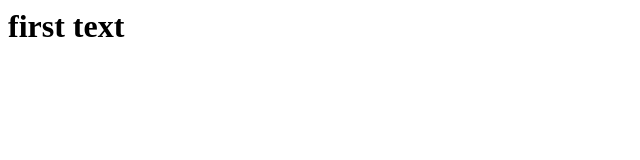
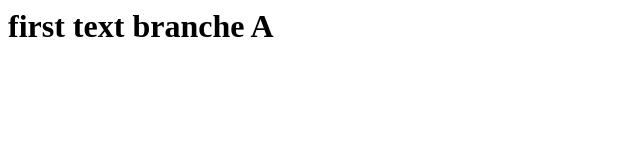
Before and after one commit to weldelmongi/testsmartGit, a plain HTML site: page testsmartGit/index.html in a window 1280 px wide. Shown: the whole page, without its empty margins (0-640 px from the left). Drawn offline with Linux system fonts and the light colour scheme.

Commit message:
third commit

```diff
--- a/testsmartGit/index.html
+++ b/testsmartGit/index.html
@@ -1,6 +1,6 @@
 <head></head>
 <body>
     <h1>
-        first text
+        first text branche A
     </h1>
 </body>
```
Also changed, not shown: index.html (+1 -1 lines), Nouveau document texte.txt.
